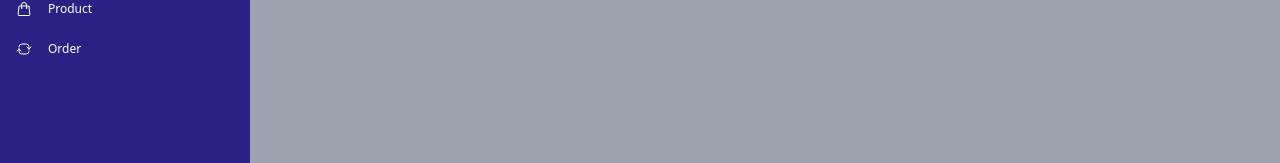
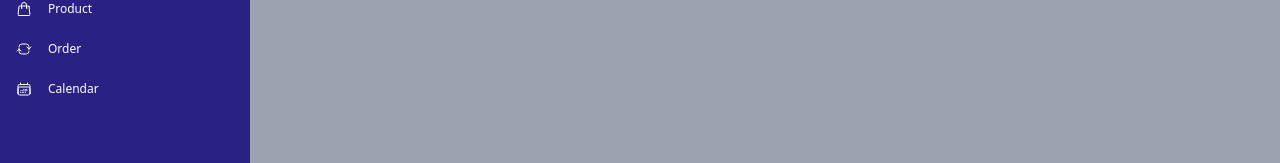
Before and after one commit to Abhishek-1337/Derp, a React (Vite) app: page / in a window 1280 px wide. Shown: the part 151-314 px from the top of the page. Built offline with nearby package versions, Linux system fonts and the light colour scheme.

Commit message:
Calendar component added

```diff
--- /dev/null
+++ b/src/components/Calendar/Calendar.jsx
@@ -0,0 +1,20 @@
+import { useState } from "./CalendarTop";
+import AppLayout from "../../shared/ui/AppLayout";
+import MainBodyLayout from "../../shared/ui/MainBodyLayout";
+import CalendarTop from "./CalendarTop";
+
+const Calendar = () => {
+  const [currentDate, setCurrentDate] = useState(new Date());
+  return (
+    <AppLayout>
+      <MainBodyLayout>
+        <CalendarTop
+          currentDate={currentDate}
+          setCurrentnDate={setCurrentDate}
+        />
+      </MainBodyLayout>
+    </AppLayout>
+  );
+};
+
+export default Calendar;
--- /dev/null
+++ b/src/components/Calendar/CalendarMain.jsx
@@ -0,0 +1,5 @@
+const CalendarMain = () => {
+  return <div></div>;
+};
+
+export default CalendarMain;
--- /dev/null
+++ b/src/components/Calendar/CalendarTop.jsx
@@ -0,0 +1,5 @@
+const CalendarTop = () => {
+  return <div></div>;
+};
+
+export default CalendarTop;
--- /dev/null
+++ b/src/shared/icons/CalendarIcon.jsx
@@ -0,0 +1,20 @@
+const CalendarIcon = () => {
+  return (
+    <svg
+      xmlns="http://www.w3.org/2000/svg"
+      fill="none"
+      viewBox="0 0 24 24"
+      strokeWidth={1.5}
+      stroke="currentColor"
+      className="w-4 h-4"
+    >
+      <path
+        strokeLinecap="round"
+        strokeLinejoin="round"
+        d="M6.75 3v2.25M17.25 3v2.25M3 18.75V7.5a2.25 2.25 0 0 1 2.25-2.25h13.5A2.25 2.25 0 0 1 21 7.5v11.25m-18 0A2.25 2.25 0 0 0 5.25 21h13.5A2.25 2.25 0 0 0 21 18.75m-18 0v-7.5A2.25 2.25 0 0 1 5.25 9h13.5A2.25 2.25 0 0 1 21 11.25v7.5m-9-6h.008v.008H12v-.008ZM12 15h.008v.008H12V15Zm0 2.25h.008v.008H12v-.008ZM9.75 15h.008v.008H9.75V15Zm0 2.25h.008v.008H9.75v-.008ZM7.5 15h.008v.008H7.5V15Zm0 2.25h.008v.008H7.5v-.008Zm6.75-4.5h.008v.008h-.008v-.008Zm0 2.25h.008v.008h-.008V15Zm0 2.25h.008v.008h-.008v-.008Zm2.25-4.5h.008v.008H16.5v-.008Zm0 2.25h.008v.008H16.5V15Z"
+      />
+    </svg>
+  );
+};
+
+export default CalendarIcon;
--- a/src/shared/ui/AppLayout.jsx
+++ b/src/shared/ui/AppLayout.jsx
@@ -6,6 +6,7 @@
 import { useNavigate } from "react-router-dom";
 import HamMenu from "../icons/HamMenu";
 import CrossIcon from "../icons/CrossIcon";
+import CalendarIcon from "../icons/CalendarIcon";
 import Avatar from "../components/Avatar";
 import { useState } from "react";
 
@@ -25,6 +26,9 @@
     navigate("/");
   };
 
+  const calendarLinkClick = () => {
+    navigate("/calendar");
+  };
   const hamMenuClickHandler = () => {
     setHamMenuFlag((hamMenuFlag) => !hamMenuFlag);
   };
@@ -82,6 +86,12 @@
             </span>
             <span>Order</span>
           </NavItemLayout>
+          <NavItemLayout onClick={calendarLinkClick}>
+            <span>
+              <CalendarIcon />
+            </span>
+            <span>Calendar</span>
+          </NavItemLayout>
         </ul>
       </div>
       {props.children}
```
